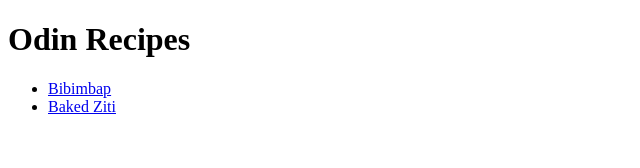
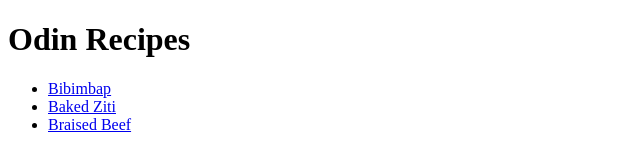
Before and after one commit to JuriHan144p/odin-recipes, a plain HTML site: page index.html in a window 1280 px wide. Shown: the whole page, without its empty margins (0-640 px from the left). Drawn offline with Linux system fonts and the light colour scheme.

Commit message:
Add Braised Beef's link to the main page
Readers can now access the Braised Beef's recipe page

```diff
--- a/index.html
+++ b/index.html
@@ -10,6 +10,7 @@
     <ul>
         <li><a href="recipes/bibimbap.html" target="_self">Bibimbap</a></li>
         <li><a href="recipes/bakedziti.html" target="_self">Baked Ziti</a></li>
+        <li><a href="recipes/braisedbeef.html" target="_self">Braised Beef</a></li>
     </ul>
 </body>
 </html>
```
